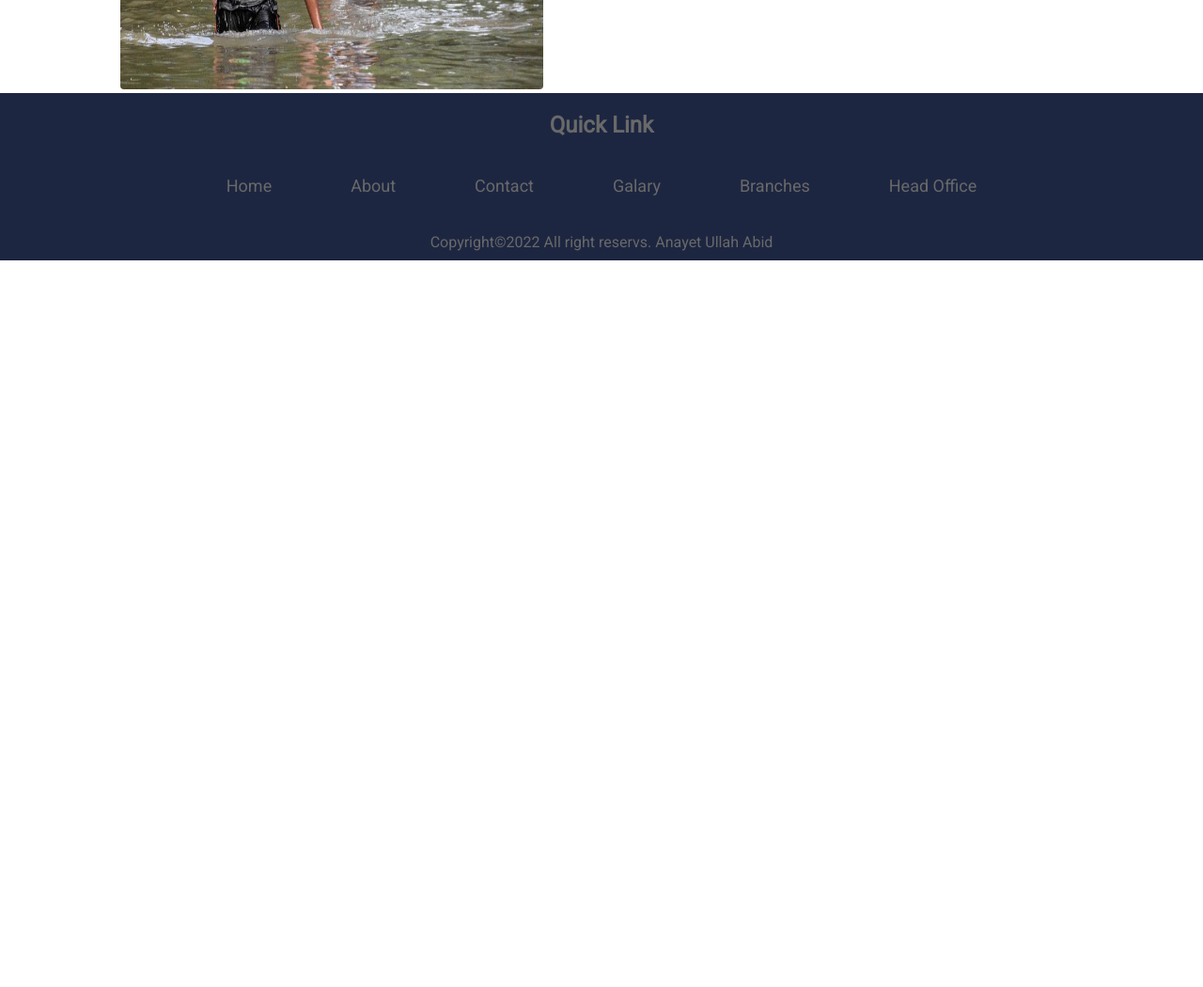
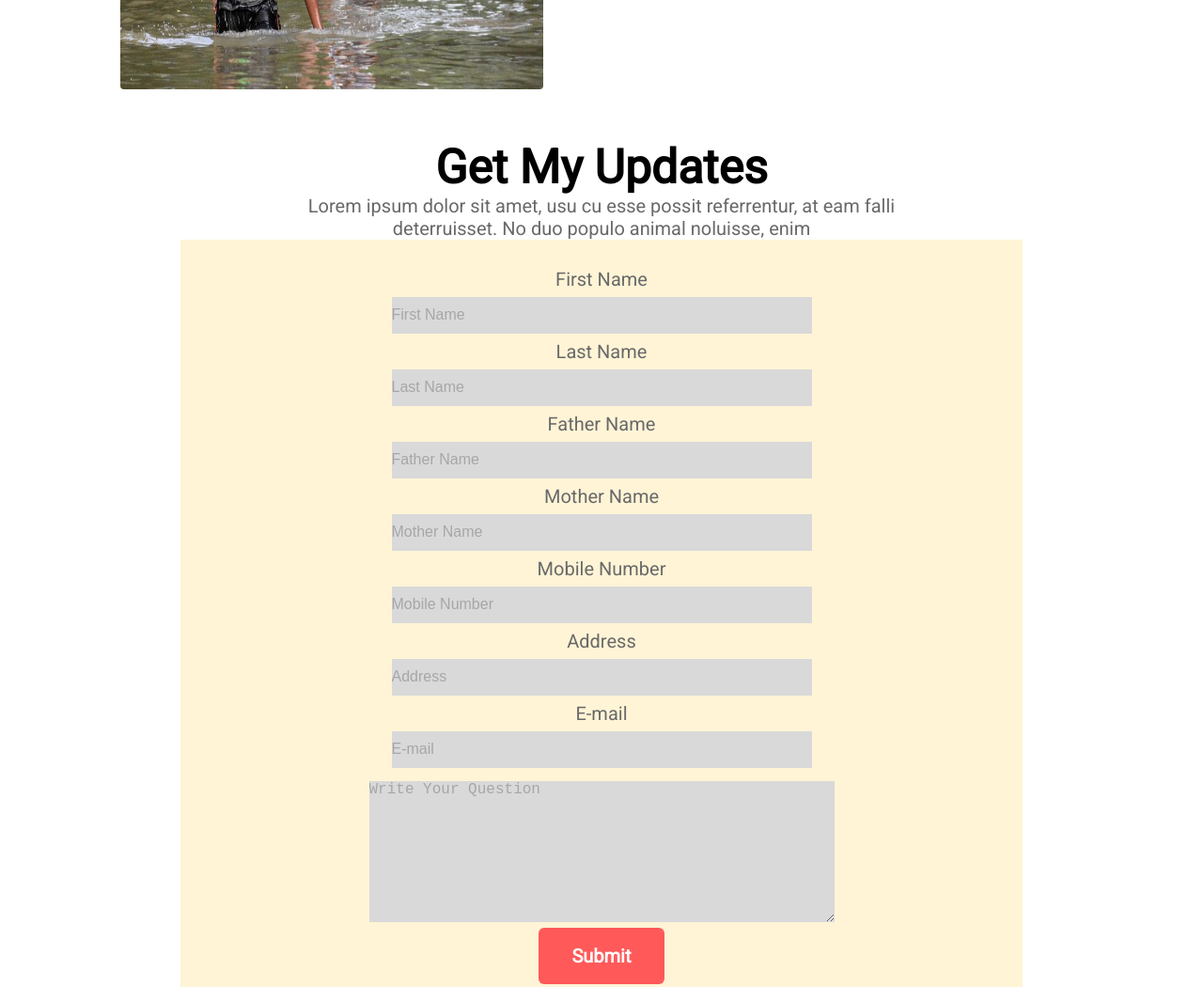
Before and after one commit to anayet2243/first-assignment, a plain HTML site: page index.html in a window 1280 px wide. Shown: the part 3109-4159 px from the top of the page at 94% size. Before the commit the page ends 3386 px from the top, so only its background shows below. Drawn offline with Linux system fonts and the light colour scheme.

Commit message:
donate aria

```diff
--- a/index.html
+++ b/index.html
@@ -112,6 +112,44 @@
     </div>
 
    </section>
+
+   <section class="get-update">
+    <h1>Get My Updates</h1>
+    <p>Lorem ipsum dolor sit amet, usu cu esse possit referrentur, at eam falli <br>
+        deterruisset. No duo populo animal noluisse, enim</p>
+        <div class="update-input">
+           <div class="input-div">
+            <label for="text">First Name</label><br>
+            <input class="input" placeholder="First Name" type="text" name="name" id=""><br>
+
+            <label for="text">Last Name</label><br>
+            <input class="input" placeholder="Last Name" type="text" name="name" id=""><br>
+
+            <label for="text">Father Name</label><br>
+            <input class="input" placeholder="Father Name" type="text" name="name" id=""><br>
+
+            <label for="text">Mother Name</label><br>
+            <input class="input" placeholder="Mother Name" type="text" name="name" id=""><br>
+
+            <label for="text">Mobile Number</label><br>
+            <input class="input" placeholder="Mobile Number" type="text" name="name" id=""><br>
+
+            <label for="text">Address</label><br>
+            <input class="input" placeholder="Address" type="text" name="name" id=""><br>
+
+            <label for="text">E-mail</label><br>
+            <input class="input" placeholder="E-mail" type="email" name="name" id=""><br>
+
+            <textarea placeholder="Write Your Question" name="" id="" cols="60" rows="10"></textarea>
+
+           </div>
+
+            <a class="button" href="http://" target="_blank" rel="noopener noreferrer">Submit</a>
+
+
+        </div>
+
+   </section>
    <footer class="footer">
             <h2>Quick Link</h2>
         <ul>
--- a/style.css
+++ b/style.css
@@ -164,3 +164,54 @@ body{
     cursor: pointer;
     font-size: 18px;
 }
+.get-update{
+    margin-top: 50px;
+
+}
+.get-update h1{
+    font-size: 50px;
+    text-align: center;
+}
+.get-update p{
+    text-align: center;
+    font-size: 20px;
+    color: dimgray;
+}
+.update-input{
+    width: 70%;
+    background-color: #FFF4D6;
+    margin: 0 auto;
+    padding: 30px 0px;
+    text-align: center;
+}
+.input-div{
+    height: auto;
+    margin: 0 auto;
+}
+label{
+    color: dimgray;
+    font-size: 20px;
+
+}
+.input{
+    border-top: none;
+    border-left: none;
+    border-right: none;
+    border-bottom: none;
+    padding: 12px 270px 12px 0px;
+    background-color: #D9D9D9;
+    margin: 7px 0px;
+
+}
+textarea{
+    border-top: none;
+    border-left: none;
+    border-right: none;
+    border-bottom: none;
+    background-color: #D9D9D9;
+    margin: 7px 0px 20px 0px;
+}
+::-webkit-input-placeholder{
+    font-size: 16px;
+    opacity: .5;
+}
```
